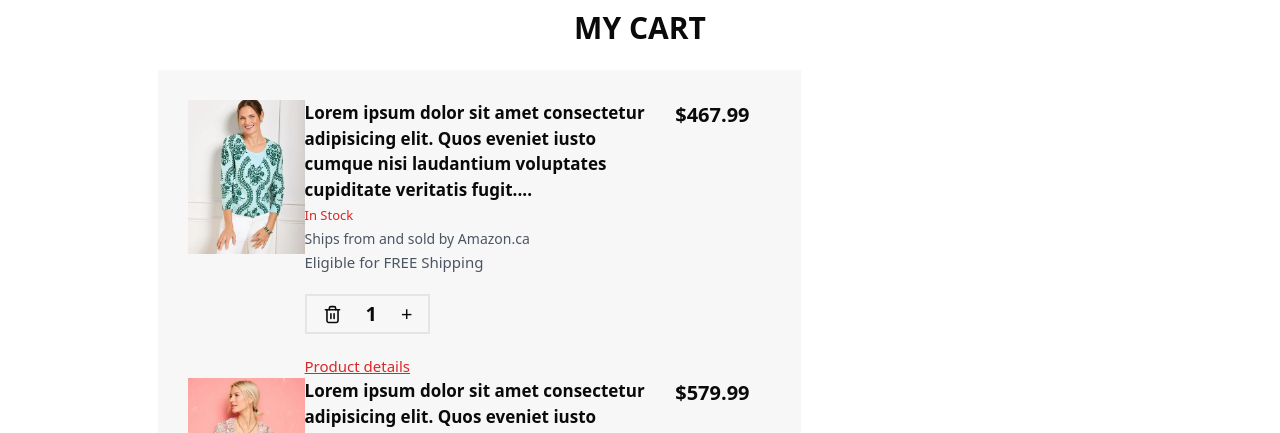
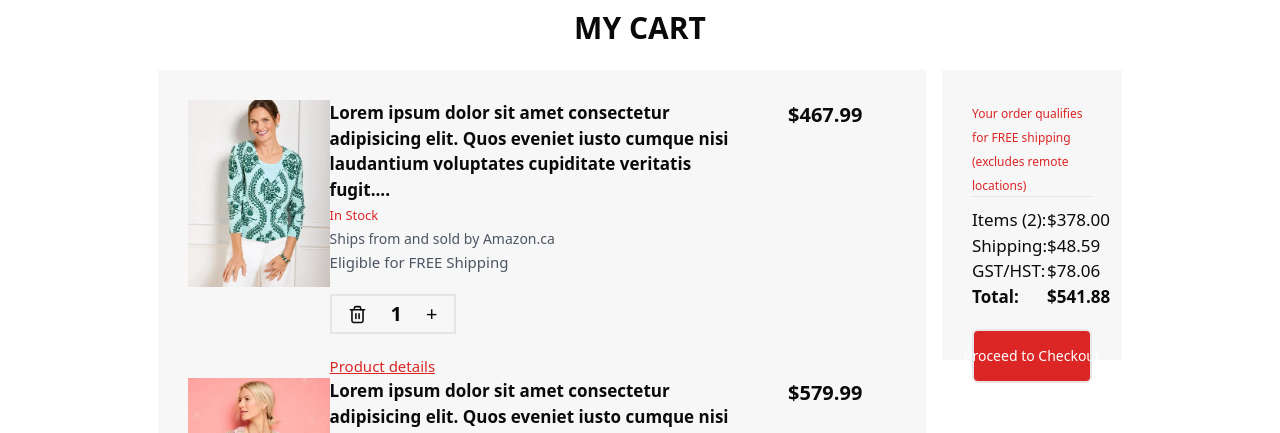
Before and after one commit to akendra-chaulagain/tailwind_css_practice, a Next.js app: page /cart in a window 1280 px wide. Shown: the part 334-767 px from the top of the page. Built offline with nearby package versions, Linux system fonts and the light colour scheme.

Commit message:
day - completed

```diff
--- a/app/cart/page.tsx
+++ b/app/cart/page.tsx
@@ -1,3 +1,4 @@
+import { Button } from "@/components/ui/button";
 import { Trash2 } from "lucide-react";
 import Image from "next/image";
 import Link from "next/link";
@@ -11,7 +12,7 @@ const page = () => {
           MY CART
         </h1>
 
-        <div className="grid grid-cols-6">
+        <div className="grid grid-cols-5 gap-4">
           <div
             className="col-span-4 gap-2  bg-[#f7f7f7] px-[30px] py-[30px]
  "
@@ -73,7 +74,6 @@ const page = () => {
             </div>
 
             {/* second item */}
-
             <div className="grid grid-cols-5  ">
               <div>
                 <Image
@@ -132,15 +132,38 @@ const page = () => {
             <hr className="mt-[20px]" />
             <div className="flex justify-end">
               <p>
-                Subtotal (1 item): <span className="font-bold text-[18px]">$1,249.00</span>{" "}
+                Subtotal (1 item):{" "}
+                <span className="font-bold text-[18px]">$1,249.00</span>{" "}
               </p>
             </div>
           </div>
+          {/* checkout */}
+          <div className=" bg-[#f7f7f7] px-[30px] py-[30px] h-[290px]">
+            <span className="text-red-600 text-[12px] ">
+              Your order qualifies for FREE shipping (excludes remote locations)
+            </span>
+            <hr />
+            <div className="flex justify-between mt-[10px] text-[17px]">
+              <div>
+                <h3>Items (2):</h3>
+                <h3>Shipping:</h3>
+                <h3>GST/HST:</h3>
+                <h3 className="font-semibold">Total:</h3>
+              </div>
+              <div>
+                <h3>$378.00</h3>
+                <h3>$48.59</h3>
+                <h3>$78.06</h3>
+                <h3 className="font-semibold">$541.88</h3>
+              </div>
+            </div>
 
-          {/* <div>
-            Lorem ipsum dolor sit, amet consectetur adipisicing elit.
-            Voluptatum, eligendi?
-          </div> */}
+            <div className="mt-[20px]">
+              <Button className="bg-red-600 text-white border-2 w-full hover:text-black hover:bg-white px-[40px] py-[25px]">
+                Proceed to Checkout
+              </Button>
+            </div>
+          </div>
         </div>
       </div>
     </>
--- a/components/Logobar.tsx
+++ b/components/Logobar.tsx
@@ -58,18 +58,18 @@ const Logobar = () => {
                 <Search />
               </span>
             </div>
-            <div className="flex cursor-pointer">
+            <Link href='/register' className="flex cursor-pointer">
               <span>
                 <User />
               </span>
               <span className="ml-[7px] hover:underline">Sign in</span>
-            </div>
-            <div className="flex cursor-pointer">
+            </Link>
+            <Link href='/cart' className="flex cursor-pointer">
               <span>
                 <ShoppingCart />
               </span>
               <span className="ml-[7px] hover:underline">Bag (0)</span>
-            </div>
+            </Link>
           </div>
         </div>
       </div>
--- a/components/Topbar.tsx
+++ b/components/Topbar.tsx
@@ -17,7 +17,7 @@ const Topbar = () => {
               SHOP NOW
             </Link>
             <span className="mr-[7px] ">|</span>
-            <Link href="/category" className="underline hover:text-white">
+            <Link href="/category/1" className="underline hover:text-white">
               DETAILS
             </Link>
           </div>
```
